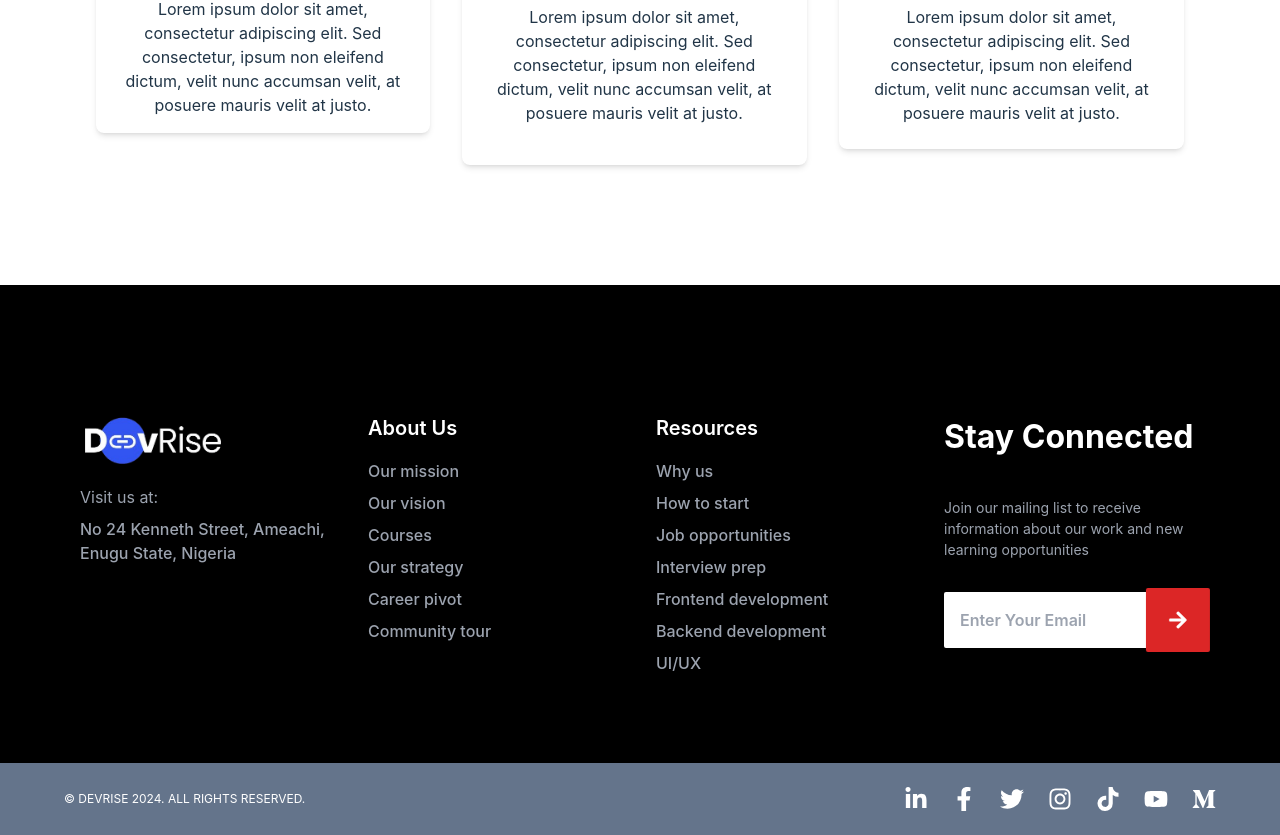
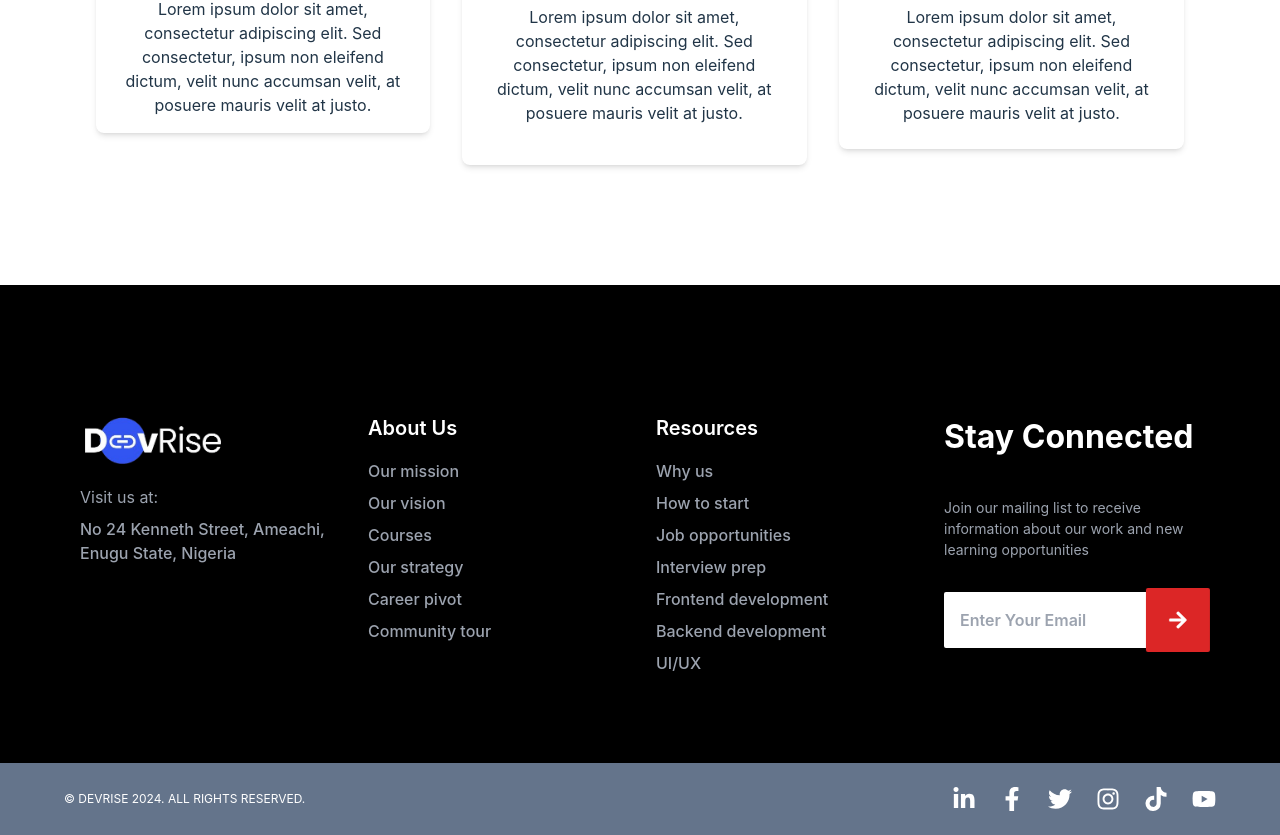
Before and after one commit to Koda-Black/devrise.github.io, a React (Vite) app: page / in a window 1280 px wide. Shown: the part 5278-6113 px from the top of the page. Built offline with nearby package versions, Linux system fonts and the light colour scheme; the HTML template or start-up script is replaced by a standard one.

Commit message:
Added more contact us links

```diff
--- a/index.html
+++ b/index.html
@@ -8,7 +8,7 @@
       type="image/x-icon"
     />
     <meta name="viewport" content="width=device-width, initial-scale=1.0" />
-    <title>Vite + React</title>
+    <title>Devrise Coding School</title>
   </head>
   <body>
     <div id="root"></div>
--- a/src/pages/Footer.jsx
+++ b/src/pages/Footer.jsx
@@ -5,7 +5,6 @@ import {
   FaYoutube,
   FaLinkedinIn,
   FaTwitter,
-  FaMediumM,
   FaArrowRight,
 } from "react-icons/fa";
 
@@ -20,7 +19,7 @@ const Footer = () => {
         { name: "Our vision", href: "#" },
         { name: "Courses", href: "#" },
         { name: "Our strategy", href: "#" },
-        { name: "Career pivot", href: "#" },
+        { name: "Career pivot", href: "https://tinyurl.com/Career-pivot" },
         { name: "Community tour", href: "#" },
       ],
     },
@@ -39,22 +38,21 @@ const Footer = () => {
   ];
 
   const socialIcons = [
-    { icon: <FaLinkedinIn />, href: "https://www.linkedin.com/in/kodablack" },
+    { icon: <FaLinkedinIn />, href: "https://tinyurl.com/LinkedIn-Devrise" },
     {
       icon: <FaFacebookF />,
-      href: "https://www.facebook.com/share/15cJeTvmq3/",
+      href: "https://tinyurl.com/facebook-devrise",
     },
     {
       icon: <FaTwitter />,
-      href: "https://x.com/thedevrise?t=vZktmw3ytCZwX4_TGtqxfg&s=09",
+      href: "https://tinyurl.com/X-Devrise",
     },
     {
       icon: <FaInstagram />,
-      href: "https://www.instagram.com/thedevrise/profilecard/?igsh=dmNzdzRkZHZjMXRi",
+      href: "https://tinyurl.com/Instagram-Devrise",
     },
     { icon: <FaTiktok />, href: "#" },
-    { icon: <FaYoutube />, href: "#" },
-    { icon: <FaMediumM />, href: "#" },
+    { icon: <FaYoutube />, href: "https://tinyurl.com/Youtube-Devrise" },
   ];
 
   return (
--- a/src/pages/Hero.jsx
+++ b/src/pages/Hero.jsx
@@ -21,7 +21,7 @@ const Hero = () => {
                 Join our Community
               </a>
               <a
-                href="#"
+                href="https://wa.link/hr1emn"
                 className="text-md font-semibold leading-6 text-gray-900"
               >
                 Learn more <span aria-hidden="true">→</span>
```
